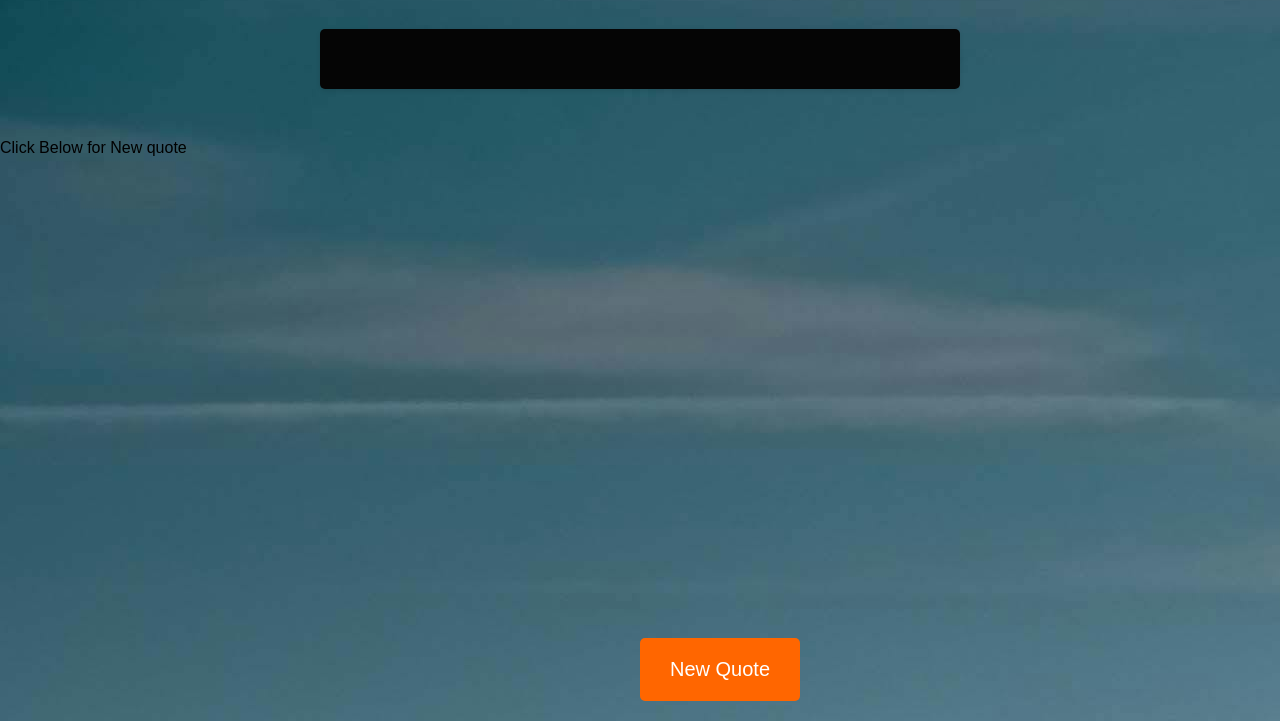
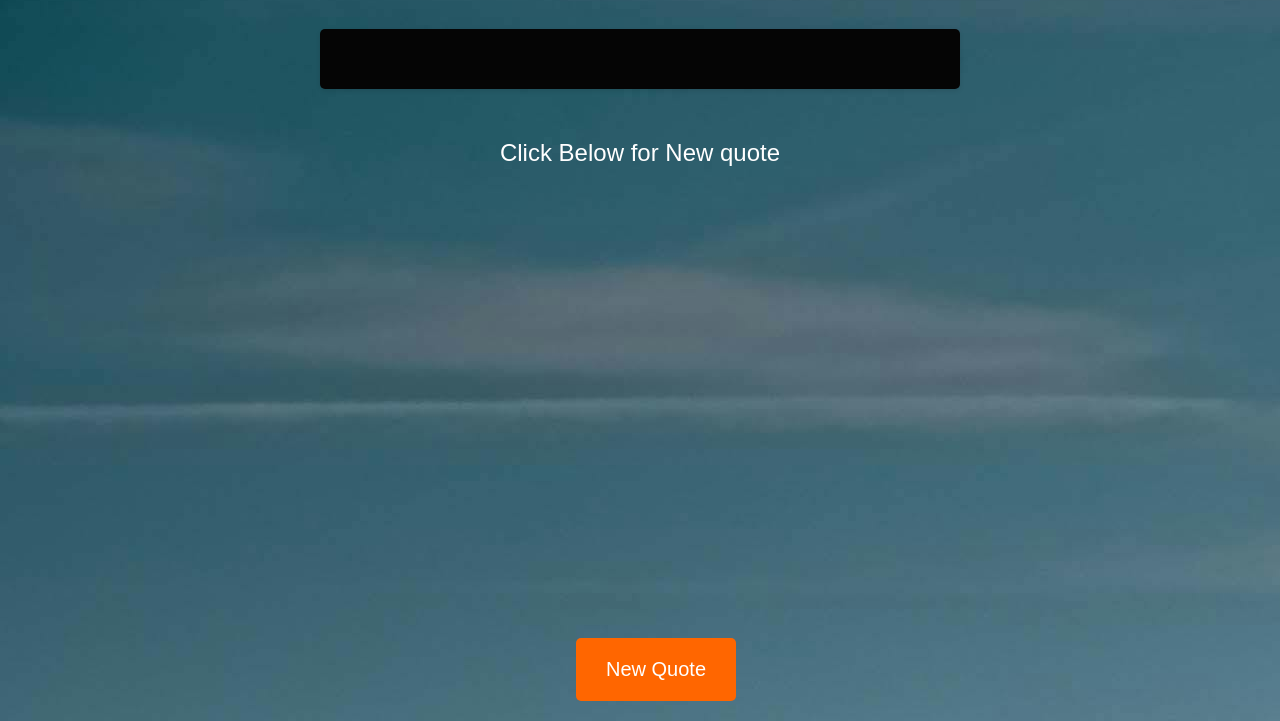
Before and after one commit to wilsonwahome/quote_generator, a plain HTML site: page index.html in a window 1280 px wide. Shown: the part 79-800 px from the top of the page. Drawn offline with Linux system fonts and the light colour scheme.

```diff
--- a/styles.css
+++ b/styles.css
@@ -45,9 +45,15 @@ button {
   cursor: pointer;
   position: fixed;
   bottom: 20px;
-  left: 50%;
+  left: 45%;
 }
 
 button:hover {
   background-color: #0056b3;
 }
+
+p{
+  text-align: center;
+  color: white;
+  font-size: 24px;
+}
```
